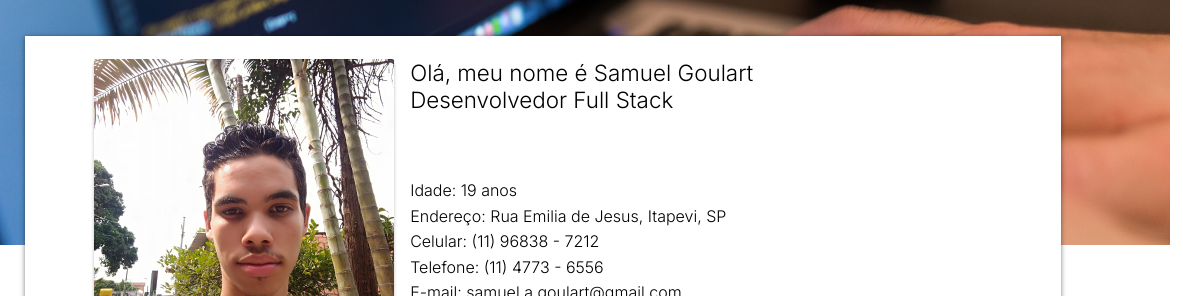
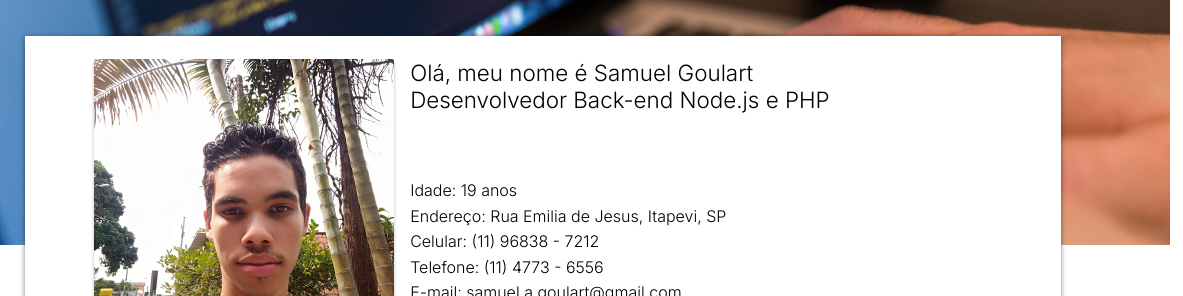
Before and after one commit to SamuelGoulart/Portfolio, a plain HTML site: page index.html in a window 1280 px wide. Shown: the part 114-410 px from the top of the page, 97-1280 px from the left. Drawn offline with Linux system fonts and the light colour scheme.

Commit message:
Pequena atualização

```diff
--- a/index.html
+++ b/index.html
@@ -49,7 +49,7 @@
         </div>
         <div id="titleInformation">
             <h1>Olá, meu nome é Samuel Goulart</h1>
-            <h2>Desenvolvedor Full Stack</h2>
+            <h2>Desenvolvedor Back-end Node.js e PHP</h2>
         </div>
         <div id="information">
             <ul>
```
